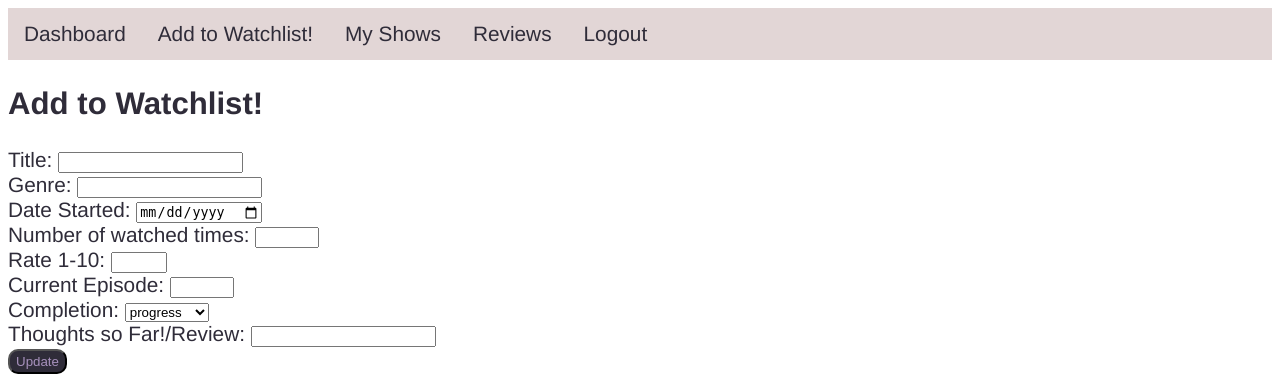
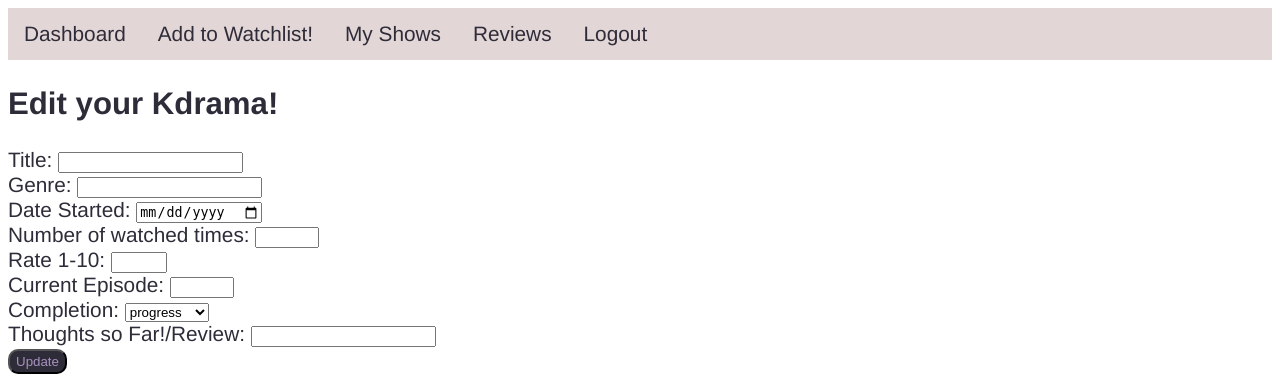
Before and after one commit to aabenlice/Kdrama-watchlist-project, a Flask app: template python_final_project/flask_app/templates/edit.html in a window 1280 px wide. Shown: the top 378 px of the page. Run offline with Flask 3, Linux system fonts and the light colour scheme; the template is opened without the code that fills it, so the values that code supplies are empty.

Commit message:
Update edit.html

```diff
--- a/python_final_project/flask_app/templates/edit.html
+++ b/python_final_project/flask_app/templates/edit.html
@@ -70,7 +70,7 @@ th {
                 <li><a style="text-decoration: none;"href="/reviews">Reviews</a></li>
                 <li><a style="text-decoration: none;"href="/logout">Logout</a></li>
             </ul>
-            <h2 class="header-new">Add to Watchlist!</h2>
+            <h2 class="header-new">Edit your Kdrama!</h2>
             {% with messages = get_flashed_messages(category_filter=['update'])%}
                 {% if messages %}
                 <div class="alert alert-danger" role="alert">
```
